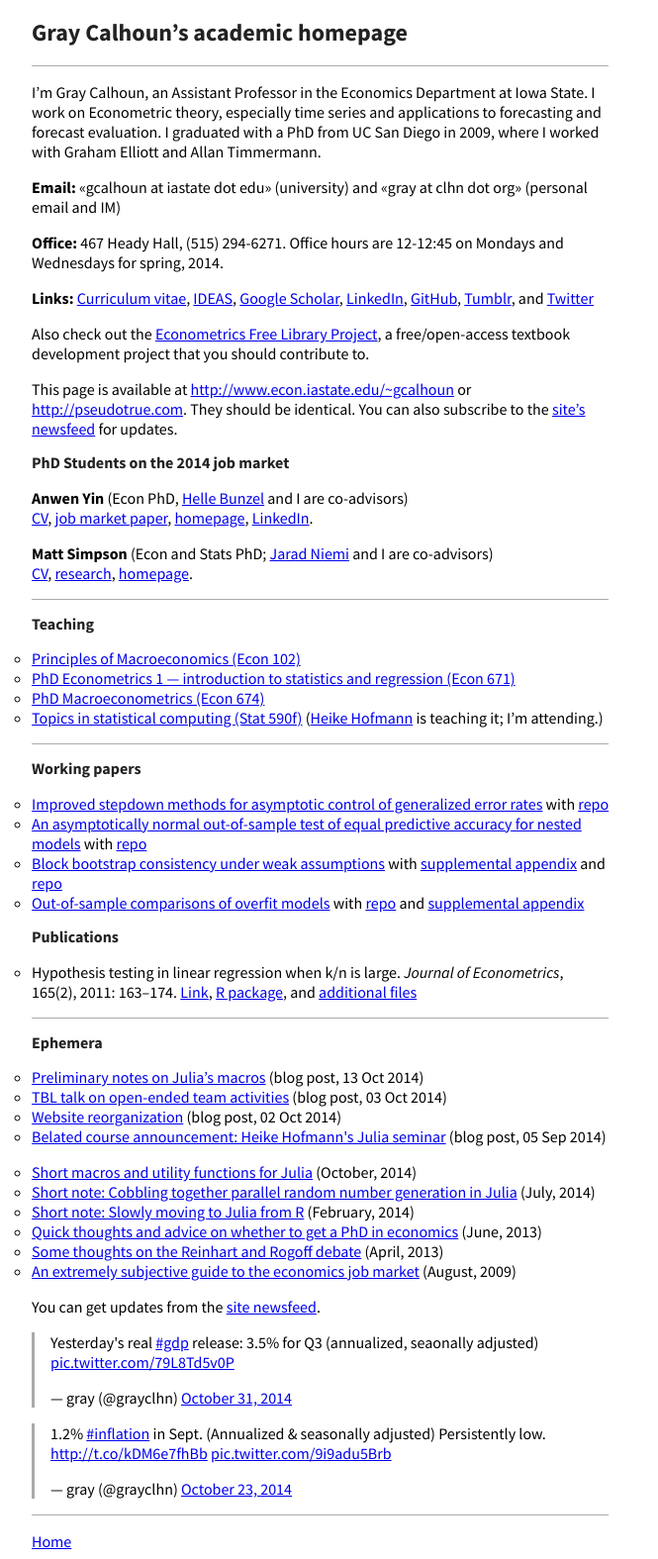
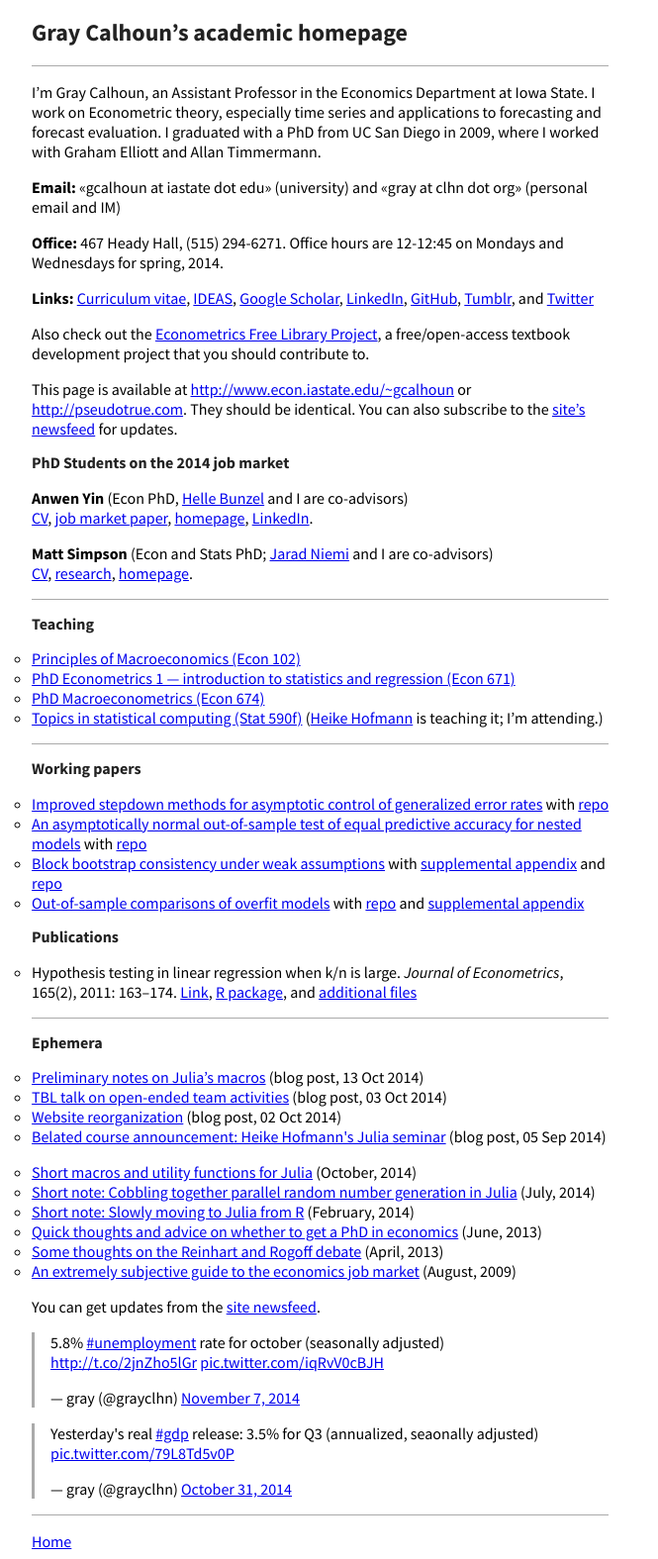
Before and after one commit to mmkuang/grayclhn.github.io, a Jekyll site: the page built from index.md, in a window 1280 px wide. Shown: the whole page at 99% size, without its empty margins (0-665 px from the left). Built offline with Jekyll 4.4.1, drawn with Linux system fonts in a browser that asks for light colours; Markdown is read by kramdown in place of the engine named in the settings; comment, search, counter and statistics services are not loaded.

Commit message:
Update tweets

```diff
--- a/index.md
+++ b/index.md
@@ -109,10 +109,9 @@ updates.
 
 You can get updates from the [site newsfeed]({{ site.main }}/feed.xml).
 
+<blockquote class="twitter-tweet" lang="en"><p>5.8% <a href="https://twitter.com/hashtag/unemployment?src=hash">#unemployment</a> rate for october (seasonally adjusted)&#10;<a href="http://t.co/2jnZho5lGr">http://t.co/2jnZho5lGr</a> <a href="http://t.co/iqRvV0cBJH">pic.twitter.com/iqRvV0cBJH</a></p>&mdash; gray (@grayclhn) <a href="https://twitter.com/grayclhn/status/530759755375992832">November 7, 2014</a></blockquote>
+
 <blockquote class="twitter-tweet" lang="en" data-cards="hidden">
 <p>Yesterday&#39;s real <a href="https://twitter.com/hashtag/gdp?src=hash">#gdp</a> release: 3.5% for Q3 (annualized, seaonally adjusted) <a href="http://t.co/79L8Td5v0P">pic.twitter.com/79L8Td5v0P</a></p>&mdash; gray (@grayclhn) <a href="https://twitter.com/grayclhn/status/528078256637874176">October 31, 2014</a></blockquote>
+
 <script async src="//platform.twitter.com/widgets.js" charset="utf-8"></script>
-
-<blockquote class="twitter-tweet" lang="en" data-cards="hidden">
-<p>1.2% <a href="https://twitter.com/hashtag/inflation?src=hash">#inflation</a> in Sept. (Annualized &amp; seasonally adjusted) Persistently low.&#10;<a href="http://t.co/kDM6e7fhBb">http://t.co/kDM6e7fhBb</a> <a href="http://t.co/9i9adu5Brb">pic.twitter.com/9i9adu5Brb</a></p>&mdash; gray (@grayclhn) <a href="https://twitter.com/grayclhn/status/525087913512411138">October 23, 2014</a></blockquote>
-<script async src="//platform.twitter.com/widgets.js" charset="utf-8"></script>
```
